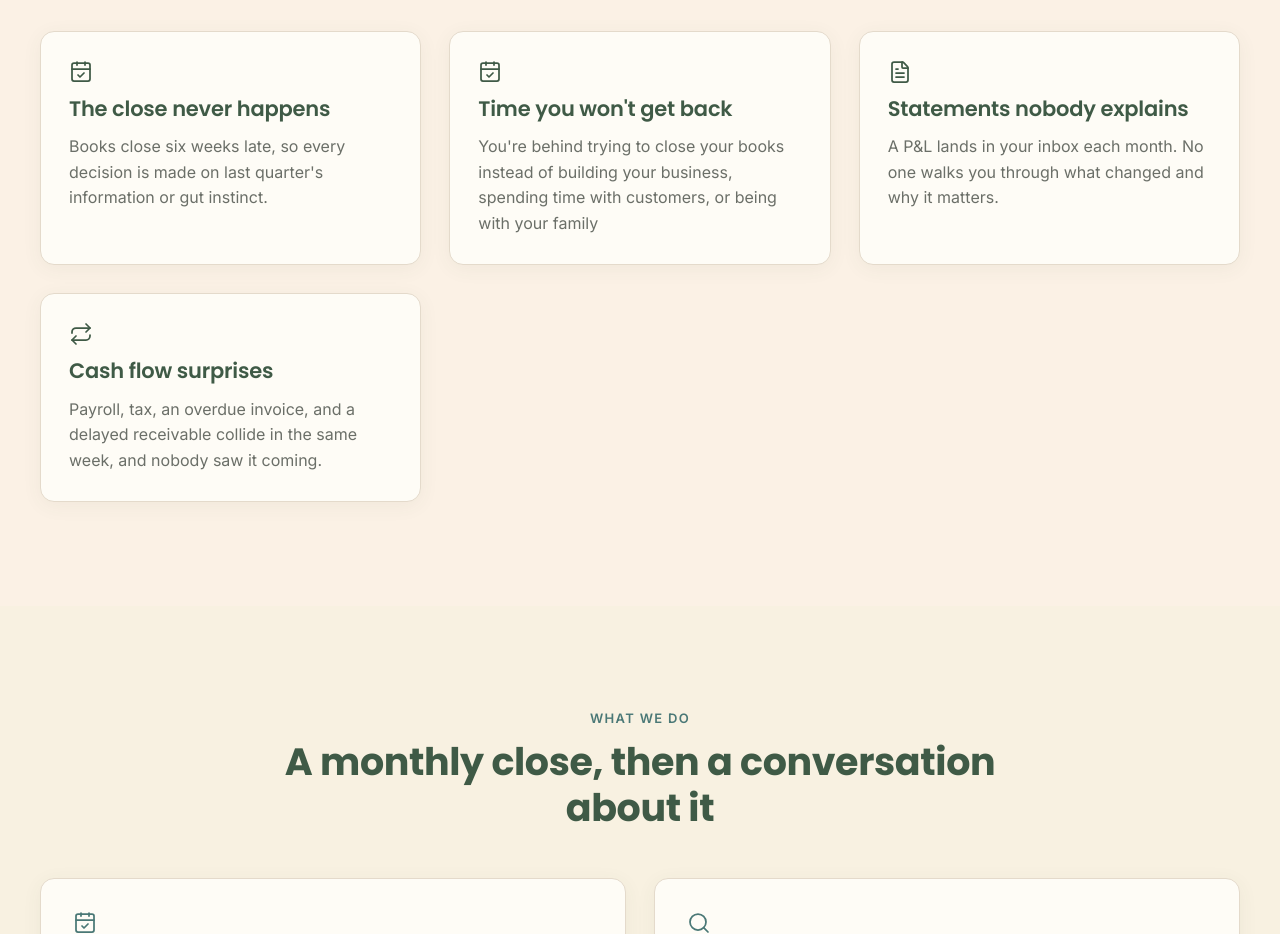
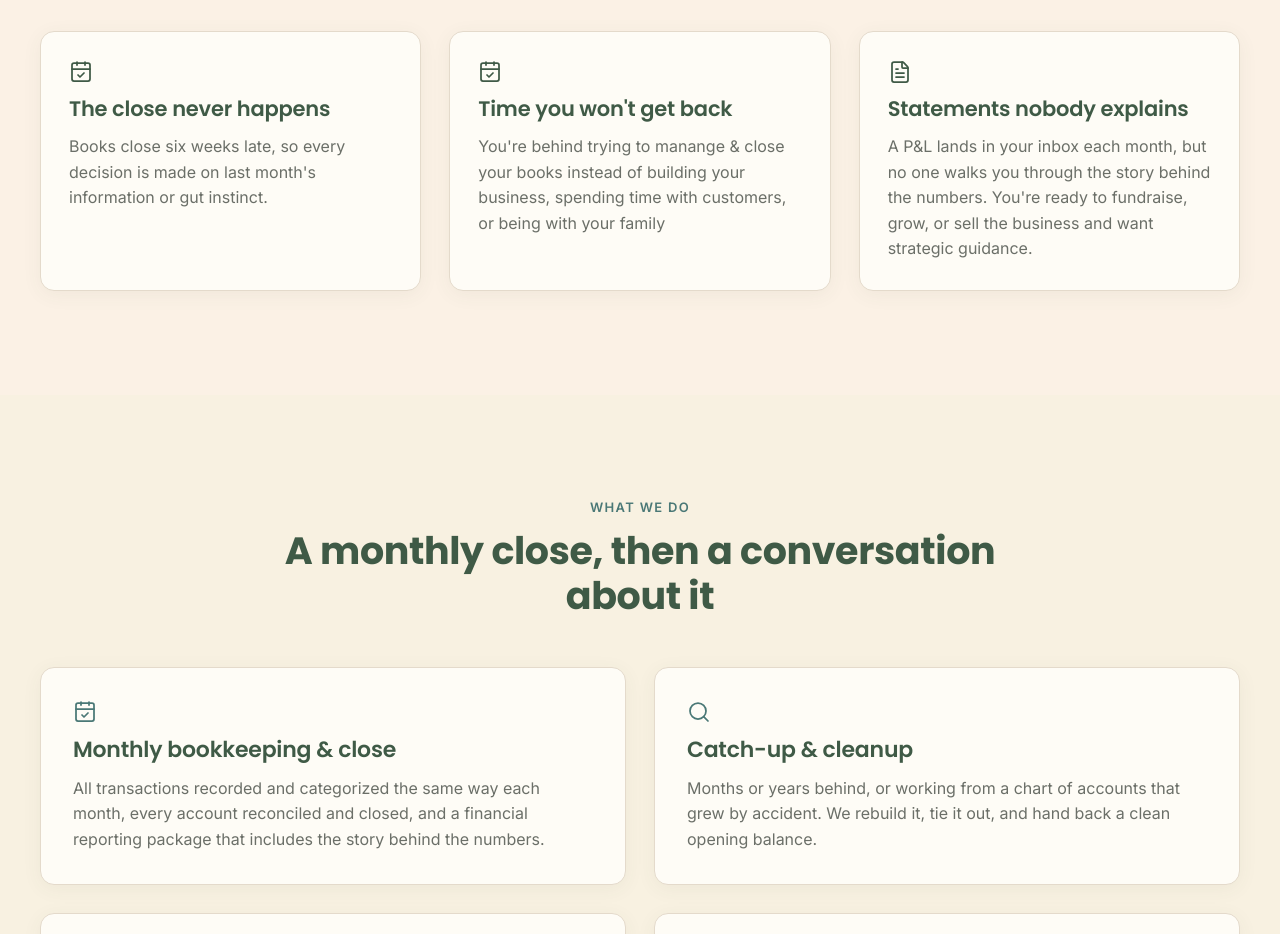
Before and after one commit to scottymichaelh/woodward-north-site, a React (Vite) app: page / in a window 1280 px wide. Shown: the part 1300-2234 px from the top of the page. Built offline with nearby package versions, Linux system fonts and the light colour scheme.

Commit message:
Update Home.jsx

```diff
--- a/src/pages/Home.jsx
+++ b/src/pages/Home.jsx
@@ -12,22 +12,17 @@ const problems = [
   {
     icon: "calendar-check",
     title: "The close never happens",
-    body: "Books close six weeks late, so every decision is made on last quarter's information or gut instinct.",
+    body: "Books close six weeks late, so every decision is made on last month's information or gut instinct.",
   },
    {
     icon: "calendar-check",
     title: "Time you won't get back",
-    body: "You're behind trying to close your books instead of building your business, spending time with customers, or being with your family",
+    body: "You're behind trying to manange & close your books instead of building your business, spending time with customers, or being with your family",
   },
   {
     icon: "file-text",
     title: "Statements nobody explains",
-    body: "A P&L lands in your inbox each month. No one walks you through what changed and why it matters.",
-  },
-  {
-    icon: "repeat",
-    title: "Cash flow surprises",
-    body: "Payroll, tax, an overdue invoice, and a delayed receivable collide in the same week, and nobody saw it coming.",
+    body: "A P&L lands in your inbox each month, but no one walks you through the story behind the numbers. You're ready to fundraise, grow, or sell the business and want strategic guidance.",
   },
 ];
 
```
